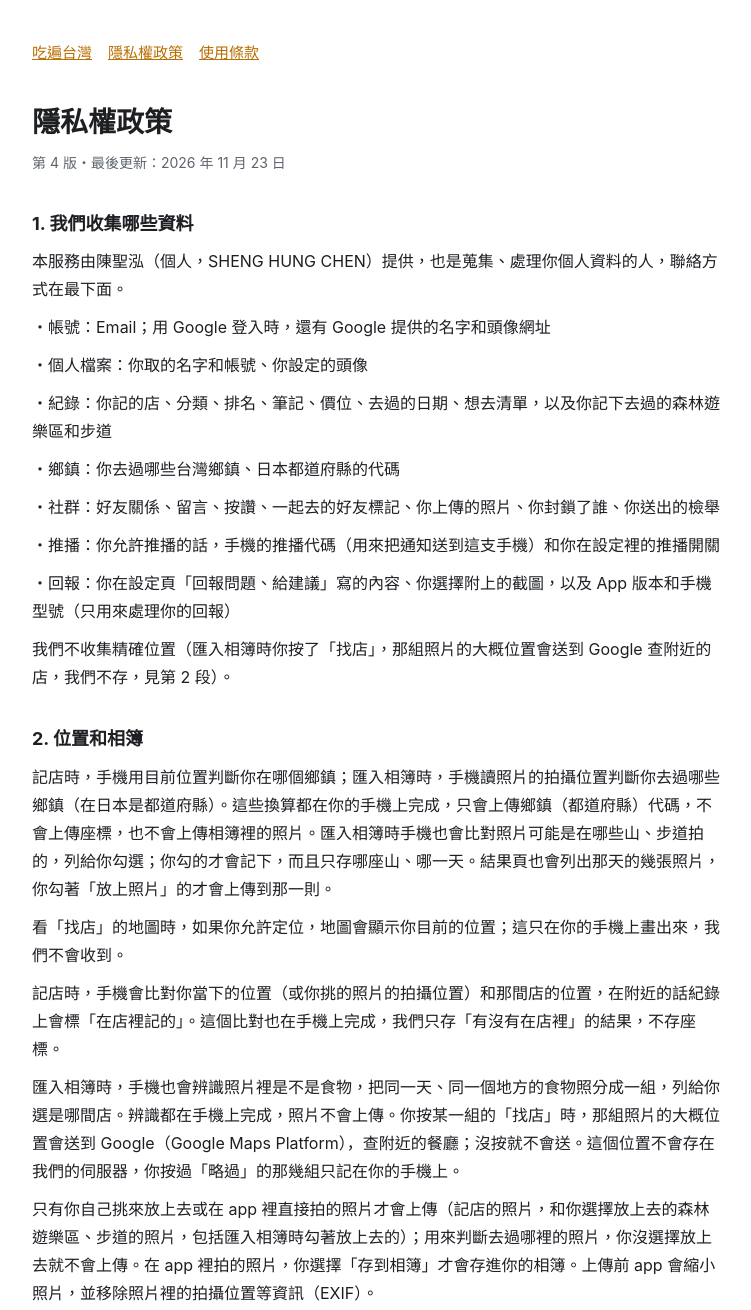
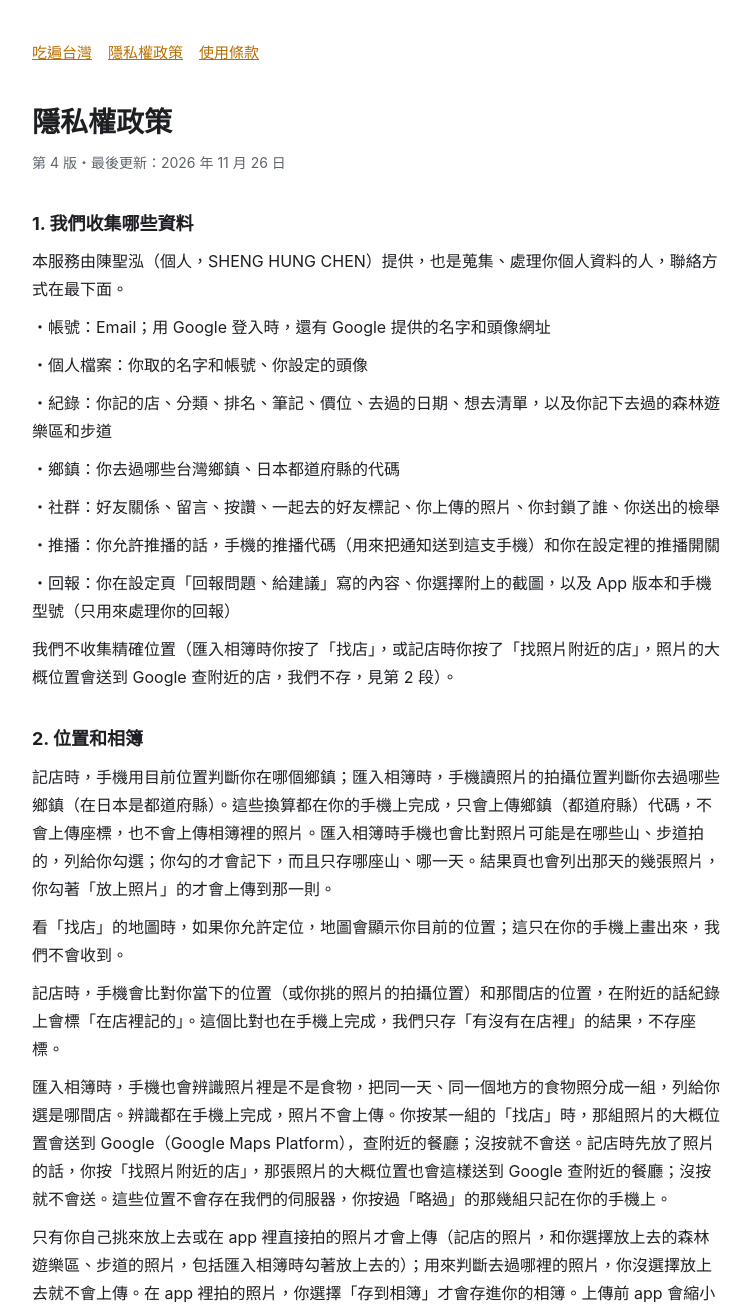
Before and after one commit to honglaouo/eat368-legal, a plain HTML site: page privacy.html in a window 1280 px wide. Shown: the top 1310 px of the page, without its empty margins (264-1015 px from the left). Drawn offline with Linux system fonts and the light colour scheme.

Commit message:
更新條款

```diff
--- a/privacy.html
+++ b/privacy.html
@@ -26,7 +26,7 @@ footer { margin-top: 48px; padding-top: 16px; border-top: 1px solid var(--line);
 <main>
 <nav><a href="./">吃遍台灣</a><a href="privacy.html">隱私權政策</a><a href="terms.html">使用條款</a></nav>
 <h1>隱私權政策</h1>
-<p class="meta">第 4 版・最後更新：2026 年 11 月 23 日</p>
+<p class="meta">第 4 版・最後更新：2026 年 11 月 26 日</p>
 <h2>1. 我們收集哪些資料</h2>
 <p>本服務由陳聖泓（個人，SHENG HUNG CHEN）提供，也是蒐集、處理你個人資料的人，聯絡方式在最下面。</p>
 <p>・帳號：Email；用 Google 登入時，還有 Google 提供的名字和頭像網址</p>
@@ -36,12 +36,12 @@ footer { margin-top: 48px; padding-top: 16px; border-top: 1px solid var(--line);
 <p>・社群：好友關係、留言、按讚、一起去的好友標記、你上傳的照片、你封鎖了誰、你送出的檢舉</p>
 <p>・推播：你允許推播的話，手機的推播代碼（用來把通知送到這支手機）和你在設定裡的推播開關</p>
 <p>・回報：你在設定頁「回報問題、給建議」寫的內容、你選擇附上的截圖，以及 App 版本和手機型號（只用來處理你的回報）</p>
-<p>我們不收集精確位置（匯入相簿時你按了「找店」，那組照片的大概位置會送到 Google 查附近的店，我們不存，見第 2 段）。</p>
+<p>我們不收集精確位置（匯入相簿時你按了「找店」，或記店時你按了「找照片附近的店」，照片的大概位置會送到 Google 查附近的店，我們不存，見第 2 段）。</p>
 <h2>2. 位置和相簿</h2>
 <p>記店時，手機用目前位置判斷你在哪個鄉鎮；匯入相簿時，手機讀照片的拍攝位置判斷你去過哪些鄉鎮（在日本是都道府縣）。這些換算都在你的手機上完成，只會上傳鄉鎮（都道府縣）代碼，不會上傳座標，也不會上傳相簿裡的照片。匯入相簿時手機也會比對照片可能是在哪些山、步道拍的，列給你勾選；你勾的才會記下，而且只存哪座山、哪一天。結果頁也會列出那天的幾張照片，你勾著「放上照片」的才會上傳到那一則。</p>
 <p>看「找店」的地圖時，如果你允許定位，地圖會顯示你目前的位置；這只在你的手機上畫出來，我們不會收到。</p>
 <p>記店時，手機會比對你當下的位置（或你挑的照片的拍攝位置）和那間店的位置，在附近的話紀錄上會標「在店裡記的」。這個比對也在手機上完成，我們只存「有沒有在店裡」的結果，不存座標。</p>
-<p>匯入相簿時，手機也會辨識照片裡是不是食物，把同一天、同一個地方的食物照分成一組，列給你選是哪間店。辨識都在手機上完成，照片不會上傳。你按某一組的「找店」時，那組照片的大概位置會送到 Google（Google Maps Platform），查附近的餐廳；沒按就不會送。這個位置不會存在我們的伺服器，你按過「略過」的那幾組只記在你的手機上。</p>
+<p>匯入相簿時，手機也會辨識照片裡是不是食物，把同一天、同一個地方的食物照分成一組，列給你選是哪間店。辨識都在手機上完成，照片不會上傳。你按某一組的「找店」時，那組照片的大概位置會送到 Google（Google Maps Platform），查附近的餐廳；沒按就不會送。記店時先放了照片的話，你按「找照片附近的店」，那張照片的大概位置也會這樣送到 Google 查附近的餐廳；沒按就不會送。這些位置不會存在我們的伺服器，你按過「略過」的那幾組只記在你的手機上。</p>
 <p>只有你自己挑來放上去或在 app 裡直接拍的照片才會上傳（記店的照片，和你選擇放上去的森林遊樂區、步道的照片，包括匯入相簿時勾著放上去的）；用來判斷去過哪裡的照片，你沒選擇放上去就不會上傳。在 app 裡拍的照片，你選擇「存到相簿」才會存進你的相簿。上傳前 app 會縮小照片，並移除照片裡的拍攝位置等資訊（EXIF）。</p>
 <h2>3. 誰看得到</h2>
 <p>你的名字、帳號和頭像：所有用戶都能搜尋到、看得到。頭像存在公開的圖片空間，網址是隨機的，但拿到網址的人不用登入也打得開。上傳前 app 會裁切、縮小並移除拍攝位置等資訊。</p>
@@ -51,7 +51,7 @@ footer { margin-top: 48px; padding-top: 16px; border-top: 1px solid var(--line);
 <p>封鎖名單、檢舉：只有你自己看得到（檢舉會交給我們處理，被檢舉的人不會知道是誰檢舉的）。</p>
 <p>我們不會賣你的資料，也不會拿來投放廣告。</p>
 <h2>4. 存在哪裡</h2>
-<p>資料存在 Supabase 提供的雲端資料庫和檔案空間，伺服器位於日本。用 Google 或 Apple 登入時，Google、Apple 會依它們自己的隱私權政策處理你的登入資料。記店時搜尋店家，你輸入的文字會送到 Google（Google Maps Platform）找店，不會附上你的位置；只有匯入相簿時你按了「找店」，才會送那組照片的大概位置（見上面第 2 段）；選好的店我們只存 Google 的店家代碼和你自己寫的店名，不存 Google 上的店名；店家頁顯示的 Google 店名是當下向 Google 查的。「找店」地圖要用的店家位置（不是你的位置）是向 Google 查的，依 Google 的規定最多暫存 30 天就刪掉，地圖也是 Google 地圖。推播通知透過 Expo 的推播服務和 Apple（或 Google）的推播服務送到你的手機，通知的文字（例如朋友的名字、店名、留言的前面一段）會經過這些服務。連續週數快斷的提醒是你的手機自己排的，不經過我們的伺服器。</p>
+<p>資料存在 Supabase 提供的雲端資料庫和檔案空間，伺服器位於日本。用 Google 或 Apple 登入時，Google、Apple 會依它們自己的隱私權政策處理你的登入資料。記店時搜尋店家，你輸入的文字會送到 Google（Google Maps Platform）找店，不會附上你的位置；只有匯入相簿時你按了「找店」，或記店時你按了「找照片附近的店」，才會送照片的大概位置（見上面第 2 段）；選好的店我們只存 Google 的店家代碼和你自己寫的店名，不存 Google 上的店名；店家頁顯示的 Google 店名是當下向 Google 查的。「找店」地圖要用的店家位置（不是你的位置）是向 Google 查的，依 Google 的規定最多暫存 30 天就刪掉，地圖也是 Google 地圖。推播通知透過 Expo 的推播服務和 Apple（或 Google）的推播服務送到你的手機，通知的文字（例如朋友的名字、店名、留言的前面一段）會經過這些服務。連續週數快斷的提醒是你的手機自己排的，不經過我們的伺服器。</p>
 <h2>5. 用在哪裡、存多久</h2>
 <p>這些資料只用來提供本服務：顯示你的紀錄和地圖、讓好友看到你分享的內容、處理檢舉、維護安全。你使用本服務期間我們會保存這些資料；你可以在 app 的「我」頁右上角的設定裡刪除帳號，刪除後我們會立即刪除你的帳號、頭像、紀錄、照片、好友、留言、按的讚、推播代碼和你送出的回報（登出時也會刪掉那支手機的推播代碼）；你送出的檢舉和別人檢舉你的紀錄會保留到處理完畢，法律要求保存的資料也會依法保存。</p>
 <h2>6. 你的權利</h2>
```
Also changed, not shown: terms.html (+1 -1 lines).
